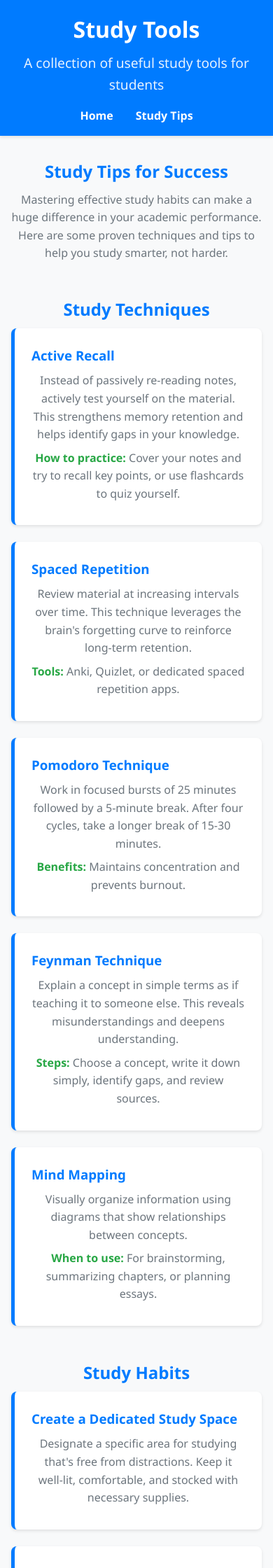
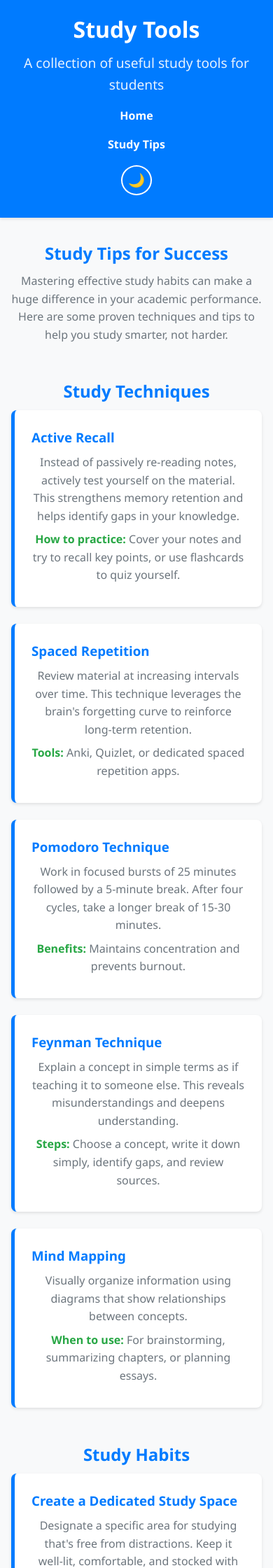
Before and after one commit to redisnotbluedev/study-tools, a Jekyll site: the page built from tips/index.html, in a window 390 px wide. Shown: the top 2240 px of the page at 70% size. Built offline with Jekyll 4.4.1, drawn with Linux system fonts in a browser that asks for light colours.

Commit message:
Improve the CSS and cleanup

```diff
--- a/_layouts/default.html
+++ b/_layouts/default.html
@@ -11,6 +11,7 @@
           <li><a href="/tips">Study Tips</a></li>
         </ul>
       </nav>
+      <button id="theme-toggle" aria-label="Toggle dark mode">🌙</button>
     </header>
     <main>
       {{ content }}
@@ -18,5 +19,19 @@
     <footer>
       <p>&copy; {{ site.time | date: "%Y" }} {{ site.author }}</p>
     </footer>
+    <script>
+      const toggle = document.getElementById('theme-toggle');
+      const body = document.body;
+      const currentTheme = localStorage.getItem('theme') || 'light';
+      body.setAttribute('data-theme', currentTheme);
+      toggle.textContent = currentTheme === 'dark' ? '☀️' : '🌙';
+
+      toggle.addEventListener('click', () => {
+        const newTheme = body.getAttribute('data-theme') === 'dark' ? 'light' : 'dark';
+        body.setAttribute('data-theme', newTheme);
+        localStorage.setItem('theme', newTheme);
+        toggle.textContent = newTheme === 'dark' ? '☀️' : '🌙';
+      });
+    </script>
   </body>
 </html>
--- a/assets/css/main.css
+++ b/assets/css/main.css
@@ -5,6 +5,20 @@
   --background-color: #f8f9fa;
   --text-color: #212529;
   --light-gray: #e9ecef;
+  --card-bg: #ffffff;
+  --shadow: rgba(0, 0, 0, 0.1);
+  --transition: all 0.3s ease;
+}
+
+[data-theme="dark"] {
+  --primary-color: #4dabf7;
+  --secondary-color: #adb5bd;
+  --accent-color: #51cf66;
+  --background-color: #212529;
+  --text-color: #f8f9fa;
+  --light-gray: #343a40;
+  --card-bg: #343a40;
+  --shadow: rgba(0, 0, 0, 0.3);
 }
 
 * {
@@ -18,6 +32,7 @@
   background-color: var(--background-color);
   color: var(--text-color);
   line-height: 1.6;
+  transition: var(--transition);
 }
 
 header {
@@ -25,7 +40,8 @@
   color: white;
   padding: 1rem;
   text-align: center;
-  box-shadow: 0 2px 4px rgba(0,0,0,0.1);
+  box-shadow: 0 2px 4px var(--shadow);
+  position: relative;
 }
 
 .subtitle {
@@ -51,11 +67,30 @@
   color: white;
   text-decoration: none;
   font-weight: bold;
-  transition: color 0.3s ease;
+  transition: var(--transition);
 }
 
 nav a:hover {
   color: var(--accent-color);
+}
+
+#theme-toggle {
+  position: absolute;
+  top: 1rem;
+  right: 1rem;
+  background: none;
+  border: 2px solid white;
+  color: white;
+  padding: 0.5rem;
+  border-radius: 50%;
+  cursor: pointer;
+  font-size: 1.2rem;
+  transition: var(--transition);
+}
+
+#theme-toggle:hover {
+  background-color: rgba(255, 255, 255, 0.1);
+  transform: scale(1.1);
 }
 
 main {
@@ -66,6 +101,18 @@
 
 section {
   margin-bottom: 3rem;
+  animation: fadeInUp 0.6s ease-out;
+}
+
+@keyframes fadeInUp {
+  from {
+    opacity: 0;
+    transform: translateY(20px);
+  }
+  to {
+    opacity: 1;
+    transform: translateY(0);
+  }
 }
 
 section h2 {
@@ -89,19 +136,19 @@
 }
 
 .card {
-  background: white;
+  background: var(--card-bg);
   border-radius: 8px;
-  box-shadow: 0 4px 6px rgba(0,0,0,0.1);
+  box-shadow: 0 4px 6px var(--shadow);
   padding: 1.5rem;
   width: 300px;
   text-align: center;
-  transition: transform 0.3s ease, box-shadow 0.3s ease;
+  transition: var(--transition);
   border: 1px solid var(--light-gray);
 }
 
 .card:hover {
   transform: translateY(-5px);
-  box-shadow: 0 8px 12px rgba(0,0,0,0.15);
+  box-shadow: 0 8px 12px var(--shadow);
 }
 
 .card h3 {
@@ -125,10 +172,10 @@
 }
 
 #tips {
-  background-color: white;
+  background-color: var(--card-bg);
   padding: 2rem;
   border-radius: 8px;
-  box-shadow: 0 2px 4px rgba(0,0,0,0.1);
+  box-shadow: 0 2px 4px var(--shadow);
 }
 
 #tips h2 {
@@ -145,6 +192,12 @@
   padding: 0.5rem;
   background-color: var(--light-gray);
   border-radius: 4px;
+  transition: var(--transition);
+}
+
+#tips li:hover {
+  background-color: var(--primary-color);
+  color: white;
 }
 
 #tips strong {
@@ -152,12 +205,17 @@
 }
 
 .tip {
-  background: white;
+  background: var(--card-bg);
   border-radius: 8px;
-  box-shadow: 0 2px 4px rgba(0,0,0,0.1);
+  box-shadow: 0 2px 4px var(--shadow);
   padding: 1.5rem;
   margin-bottom: 1.5rem;
   border-left: 5px solid var(--primary-color);
+  transition: var(--transition);
+}
+
+.tip:hover {
+  box-shadow: 0 4px 8px var(--shadow);
 }
 
 .tip h3 {
@@ -196,4 +254,15 @@
   section h2 {
     font-size: 1.5rem;
   }
+
+  nav ul {
+    flex-direction: column;
+    gap: 1rem;
+  }
+
+  #theme-toggle {
+    position: static;
+    margin: 1rem auto;
+    display: block;
+  }
 }
```
Also changed, not shown: _sass/main.scss (deleted, +0 -72 lines), tips/index.html (renamed from _pages/tips.md).
